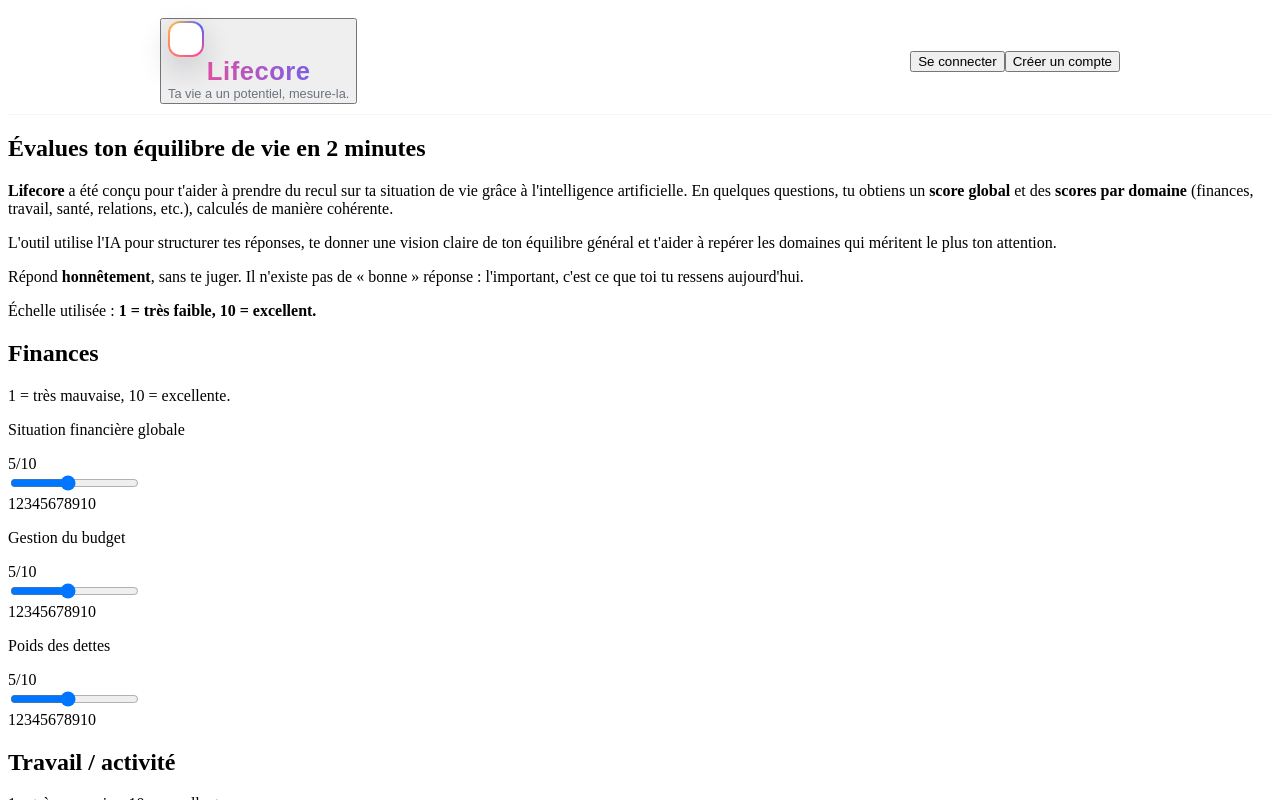
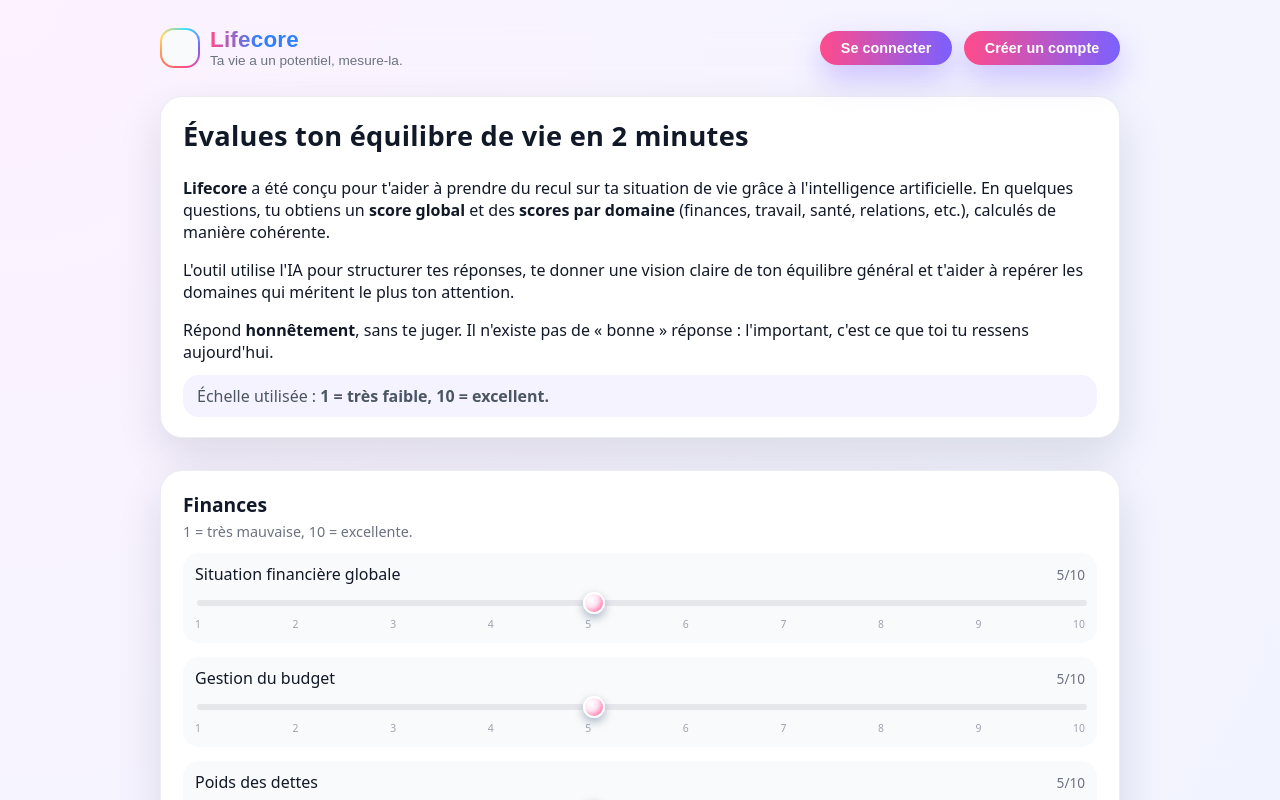
Before and after one commit to Brax971/Lifescore, a Next.js app: page / in a window 1280 px wide. Shown: the top 800 px of the page. Built offline with nearby package versions, Linux system fonts and the light colour scheme.

Commit message:
Update globals.css

```diff
--- a/app/globals.css
+++ b/app/globals.css
@@ -1,149 +1,444 @@
-/* ===========================
-   HEADER LIFECORE
-   =========================== */
+/* RESET DE BASE */
+*,
+*::before,
+*::after {
+  box-sizing: border-box;
+}
 
+html,
+body {
+  margin: 0;
+  padding: 0;
+}
+
+body {
+  font-family: system-ui, -apple-system, BlinkMacSystemFont, "SF Pro Text",
+    "Segoe UI", sans-serif;
+  background: radial-gradient(circle at top left, #fdf2ff 0, #f3f4ff 40%, #eef2ff 100%);
+  color: #111827;
+}
+
+/* WRAPPER GLOBAL */
+.ls-page {
+  min-height: 100vh;
+  display: flex;
+  justify-content: center;
+  padding: 24px 16px 40px;
+}
+
+.lk-app {
+  width: 100%;
+  max-width: 960px;
+}
+
+/* HEADER */
 .lk-header {
   position: sticky;
   top: 0;
-  z-index: 40;
-  backdrop-filter: blur(18px);
-  -webkit-backdrop-filter: blur(18px);
-  background: linear-gradient(
-    180deg,
-    rgba(255, 255, 255, 0.97),
-    rgba(255, 255, 255, 0.92)
-  );
-  border-bottom: 1px solid rgba(15, 23, 42, 0.04);
+  z-index: 20;
+  padding-bottom: 12px;
+  backdrop-filter: blur(10px);
 }
 
 .lk-header-inner {
-  max-width: 960px;
-  margin: 0 auto;
-  padding: 10px 20px;
   display: flex;
   align-items: center;
   justify-content: space-between;
-  gap: 24px;
+  gap: 16px;
 }
 
-/* Logo cliquable (retour accueil) */
-.lk-brand-button {
-  display: inline-flex;
+/* Logo + marque */
+.lk-brand {
+  display: flex;
   align-items: center;
-  gap: 12px;
+  gap: 10px;
   padding: 4px 0;
+  border: none;
   background: transparent;
-  border: none;
   cursor: pointer;
 }
 
-/* Icône carré dégradé identique mobile / PC */
 .lk-brand-mark {
-  width: 32px;
-  height: 32px;
-  border-radius: 12px;
+  width: 40px;
+  height: 40px;
+  border-radius: 14px;
   padding: 2px;
   background: conic-gradient(
-    from 140deg,
+    from 160deg,
     #ff4b8b,
-    #ff7b6b,
-    #ffb347,
-    #5864ff,
+    #ff7b5b,
+    #ffd95b,
+    #41e1ff,
+    #7b61ff,
     #ff4b8b
   );
   display: flex;
   align-items: center;
   justify-content: center;
-  box-shadow: 0 12px 30px rgba(15, 23, 42, 0.18);
 }
 
-.lk-brand-mark::before {
-  content: "";
+.lk-brand-pulse {
   width: 100%;
   height: 100%;
-  border-radius: 10px;
-  background: #ffffff;
+  border-radius: 12px;
+  background: #f9fafb;
 }
 
 .lk-brand-text {
   display: flex;
   flex-direction: column;
+  align-items: flex-start;
 }
 
-/* Lifecore = L rose + ifecore bleu (dégradé texte) */
 .lk-brand-name {
-  font-size: 1.6rem;
   font-weight: 800;
-  letter-spacing: 0.02em;
-  background: linear-gradient(90deg, #ff4b8b, #5864ff);
+  font-size: 1.4rem;
+  letter-spacing: 0.01em;
+  line-height: 1.1;
+  background: linear-gradient(90deg, #ff4b8b 0%, #2f80ff 55%, #2f80ff 100%);
   -webkit-background-clip: text;
-  background-clip: text;
   color: transparent;
 }
 
 .lk-brand-tagline {
-  font-size: 0.8rem;
+  font-size: 0.85rem;
   color: #6b7280;
 }
 
-/* Nav à droite */
-.lk-nav-auth {
+/* NAV + BOUTONS AUTH */
+.lk-nav {
   display: flex;
   align-items: center;
   gap: 12px;
 }
 
-/* Base commune des boutons header */
-.lk-auth-link {
+/* Bouton générique */
+.lk-button {
+  border-radius: 999px;
+  border: none;
+  font-weight: 600;
   font-size: 0.95rem;
-  font-weight: 600;
-  border-radius: 999px;
-  padding: 0.6rem 1.6rem;
-  border: 1px solid transparent;
+  padding: 0.65rem 1.6rem;
   cursor: pointer;
-  transition: all 0.18s ease-out;
+  display: inline-flex;
+  align-items: center;
+  justify-content: center;
+  transition: transform 0.12s ease, box-shadow 0.12s ease, background 0.12s ease,
+    opacity 0.12s ease;
   white-space: nowrap;
 }
 
-/* "Se connecter" – clair */
-.lk-auth-link-ghost {
-  background: #ffffff;
-  color: #111827;
-  border-color: rgba(148, 163, 184, 0.6);
-  box-shadow: 0 10px 25px rgba(15, 23, 42, 0.06);
+/* Bouton principal – utilisé pour le CTA et pour les boutons auth */
+.lk-button-primary {
+  background: linear-gradient(90deg, #ff4b8b, #7b61ff);
+  color: #ffffff;
+  box-shadow: 0 14px 30px rgba(123, 97, 255, 0.35);
 }
 
-.lk-auth-link-ghost:hover {
-  background: rgba(248, 250, 252, 1);
-  transform: translateY(-0.5px);
-  box-shadow: 0 14px 32px rgba(15, 23, 42, 0.12);
+.lk-button-primary:hover {
+  transform: translateY(-1px);
+  box-shadow: 0 18px 40px rgba(123, 97, 255, 0.45);
 }
 
-/* "Créer un compte" – même dégradé que "Calculer mon LifeScore" */
-.lk-auth-link-primary {
-  background: linear-gradient(90deg, #ff4b8b, #5864ff);
-  color: #ffffff;
-  box-shadow: 0 14px 36px rgba(88, 100, 255, 0.45);
+.lk-button-primary:active {
+  transform: translateY(0);
+  box-shadow: 0 8px 18px rgba(123, 97, 255, 0.35);
 }
 
-.lk-auth-link-primary:hover {
-  filter: brightness(1.03);
-  transform: translateY(-0.5px);
-  box-shadow: 0 18px 42px rgba(88, 100, 255, 0.5);
+/* Bouton secondaire */
+.lk-button-secondary {
+  background: #f3f4ff;
+  color: #4b5563;
+  border: 1px solid #e5e7eb;
+  box-shadow: 0 6px 16px rgba(148, 163, 184, 0.25);
 }
 
-/* Responsive mobile */
+.lk-button-secondary:hover {
+  background: #e5e7ff;
+}
+
+/* Ajustement visuel pour les boutons du header
+   (même style que CTA mais un peu plus compacts) */
+.lk-nav-cta {
+  padding-inline: 1.3rem;
+  padding-block: 0.55rem;
+  font-size: 0.9rem;
+}
+
+/* MAIN LAYOUT */
+.lk-main {
+  margin-top: 12px;
+}
+
+.lk-section {
+  display: flex;
+  flex-direction: column;
+  gap: 16px;
+}
+
+/* CARDS */
+.lk-card {
+  background: #ffffff;
+  border-radius: 22px;
+  padding: 20px 22px;
+  box-shadow: 0 18px 45px rgba(15, 23, 42, 0.12);
+}
+
+.lk-card-main {
+  border: 1px solid rgba(148, 163, 184, 0.2);
+}
+
+.lk-card-intro h1 {
+  margin-top: 0;
+  font-size: 1.7rem;
+  letter-spacing: 0.01em;
+}
+
+.lk-card-intro p {
+  margin-bottom: 0.6rem;
+}
+
+.lk-scale-info {
+  margin-top: 0.8rem;
+  padding: 10px 14px;
+  border-radius: 16px;
+  background: #f5f3ff;
+  color: #4b5563;
+}
+
+/* DOMAINES / QUESTIONS */
+.lk-domain-block + .lk-domain-block {
+  margin-top: 18px;
+}
+
+.lk-domain-header h2 {
+  margin: 0;
+  font-size: 1.2rem;
+}
+
+.lk-domain-description {
+  margin: 4px 0 12px;
+  color: #6b7280;
+  font-size: 0.9rem;
+}
+
+.lk-domain-questions {
+  display: flex;
+  flex-direction: column;
+  gap: 14px;
+}
+
+.lk-question-row {
+  padding: 10px 12px 12px;
+  border-radius: 16px;
+  background: #f9fafb;
+}
+
+.lk-question-label-row {
+  display: flex;
+  align-items: center;
+  justify-content: space-between;
+  gap: 8px;
+  margin-bottom: 4px;
+}
+
+.lk-question-label {
+  margin: 0;
+  font-weight: 500;
+}
+
+.lk-question-value {
+  font-size: 0.85rem;
+  color: #6b7280;
+}
+
+/* SLIDER */
+.lk-slider-wrapper {
+  margin-top: 4px;
+}
+
+.lk-slider {
+  width: 100%;
+  -webkit-appearance: none;
+  appearance: none;
+  height: 6px;
+  border-radius: 999px;
+  background: #e5e7eb;
+  outline: none;
+}
+
+/* piste */
+.lk-slider::-webkit-slider-thumb {
+  -webkit-appearance: none;
+  appearance: none;
+  width: 22px;
+  height: 22px;
+  border-radius: 999px;
+  background: radial-gradient(circle at 30% 30%, #ffffff 0, #ffe6f4 40%, #ff4b8b 100%);
+  border: 2px solid #ffffff;
+  box-shadow: 0 4px 10px rgba(148, 163, 184, 0.8);
+  cursor: pointer;
+}
+
+.lk-slider::-moz-range-thumb {
+  width: 22px;
+  height: 22px;
+  border-radius: 999px;
+  background: radial-gradient(circle at 30% 30%, #ffffff 0, #ffe6f4 40%, #ff4b8b 100%);
+  border: 2px solid #ffffff;
+  box-shadow: 0 4px 10px rgba(148, 163, 184, 0.8);
+  cursor: pointer;
+}
+
+.lk-slider-ticks {
+  margin-top: 6px;
+  display: flex;
+  justify-content: space-between;
+  font-size: 0.65rem;
+  color: #9ca3af;
+}
+
+/* ACTIONS */
+.lk-actions-row {
+  display: flex;
+  flex-wrap: wrap;
+  gap: 10px;
+  justify-content: flex-end;
+  margin-top: 18px;
+}
+
+/* RÉSULTATS */
+.lk-results-header {
+  display: flex;
+  gap: 18px;
+  align-items: center;
+  flex-wrap: wrap;
+}
+
+.lk-circle-score {
+  width: 120px;
+  height: 120px;
+  border-radius: 50%;
+  background: conic-gradient(
+    from 200deg,
+    #ff4b8b,
+    #ffd95b,
+    #7b61ff,
+    #ff4b8b
+  );
+  display: flex;
+  align-items: center;
+  justify-content: center;
+  box-shadow: 0 18px 40px rgba(123, 97, 255, 0.45);
+}
+
+.lk-circle-score-inner {
+  width: 86%;
+  height: 86%;
+  border-radius: 50%;
+  background: #ffffff;
+  display: flex;
+  flex-direction: column;
+  align-items: center;
+  justify-content: center;
+}
+
+.lk-circle-score-value {
+  font-size: 2rem;
+  font-weight: 800;
+}
+
+.lk-circle-score-label {
+  font-size: 0.9rem;
+  color: #6b7280;
+}
+
+.lk-results-title h1 {
+  margin: 0 0 0.4rem;
+}
+
+.lk-results-block {
+  margin-top: 18px;
+}
+
+.lk-domain-scores {
+  margin-top: 10px;
+  display: flex;
+  flex-direction: column;
+  gap: 10px;
+}
+
+.lk-domain-score-row {
+  padding: 8px 0;
+}
+
+.lk-domain-score-header {
+  display: flex;
+  justify-content: space-between;
+  font-size: 0.9rem;
+}
+
+.lk-domain-score-bar {
+  margin-top: 5px;
+  width: 100%;
+  height: 7px;
+  border-radius: 999px;
+  background: #e5e7eb;
+  overflow: hidden;
+}
+
+.lk-domain-score-bar-fill {
+  height: 100%;
+  border-radius: 999px;
+  background: linear-gradient(90deg, #ff4b8b, #7b61ff);
+}
+
+/* LISTES */
+.lk-list {
+  margin: 8px 0 0;
+  padding-left: 1.1rem;
+  color: #4b5563;
+}
+
+/* FOOTER */
+.lk-footer {
+  margin-top: 20px;
+  padding-top: 8px;
+}
+
+.lk-footer-inner {
+  font-size: 0.8rem;
+  color: #9ca3af;
+  text-align: center;
+}
+
+/* RESPONSIVE */
 @media (max-width: 640px) {
-  .lk-header-inner {
-    flex-direction: column;
-    align-items: flex-start;
-    gap: 10px;
+  .ls-page {
+    padding-inline: 10px;
   }
 
-  .lk-nav-auth {
+  .lk-header-inner {
+    align-items: flex-start;
+    flex-direction: column;
+  }
+
+  .lk-nav {
     width: 100%;
     justify-content: flex-start;
     flex-wrap: wrap;
-    gap: 8px;
+  }
+
+  .lk-nav-cta {
+    flex: 0 0 auto;
+  }
+
+  .lk-card {
+    padding: 18px 16px;
+  }
+
+  .lk-circle-score {
+    width: 100px;
+    height: 100px;
   }
 }
```
